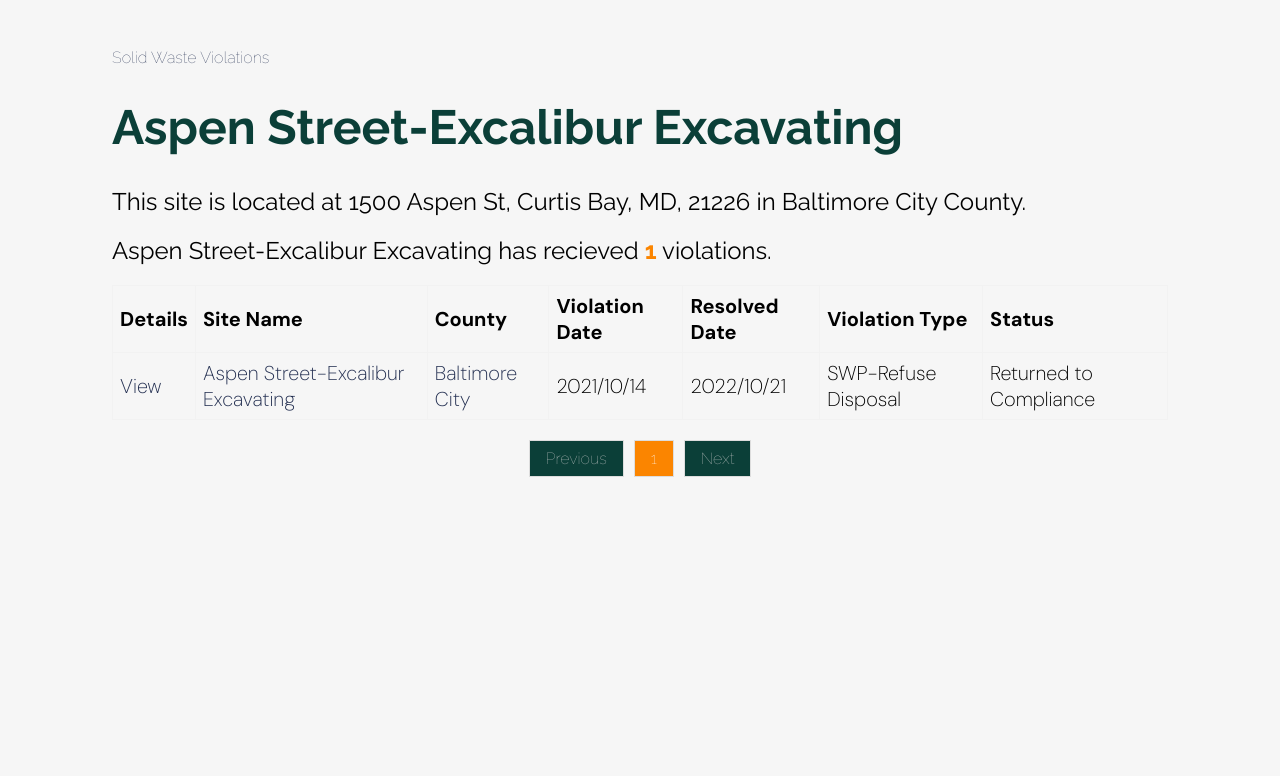
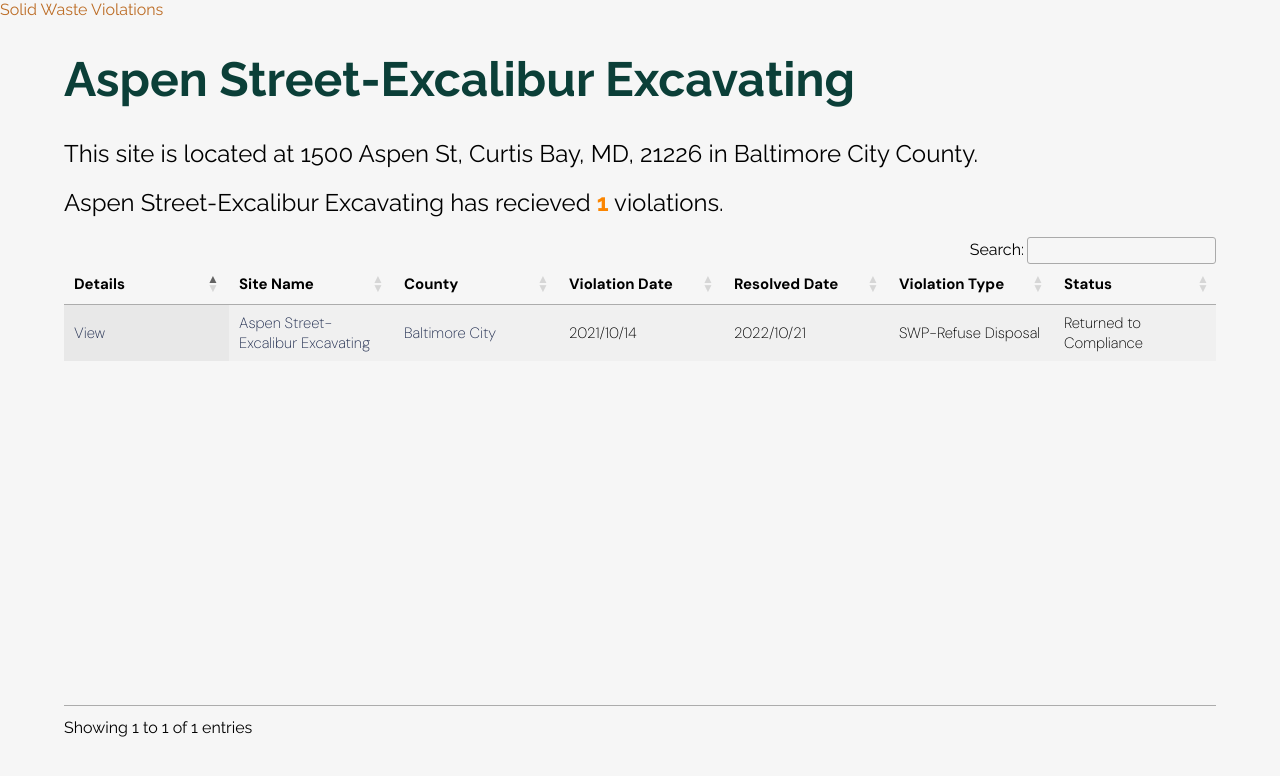
Before and after one commit to amahaja25/solid-waste, a Flask app: page /site/6980 in a window 1280 px wide. Shown: the top 776 px of the page. Run offline with Flask 3, Linux system fonts and the light colour scheme; lists and menus that the app fills with data are empty; some libraries are stand-ins or nearby versions.

Commit message:
workflows + appending new violations

```diff
--- a/app.py
+++ b/app.py
@@ -135,23 +135,15 @@
 
     site_number = Violation.get(Violation.site_no == site_no)
 
-
-    page = request.args.get('page', 1, type=int)
-    page_size = 20
-
     total_violations = (Violation
                         .select()
                         .where(Violation.site_no == site_no)
                         .count())
 
-    total_pages = (total_violations + page_size - 1) // page_size
-
-    start_page = max(page - 2, 1)
-    end_page = min(page + 2, total_pages)
 
     violation_list = Violation.select().where(
         Violation.site_no == site_no
-    ).order_by(Violation.violation_date.desc()).paginate(page, page_size)
+    ).order_by(Violation.violation_date.desc())
 
     site_violation_count = violation_list.count()
 
@@ -162,7 +154,6 @@
     city_state_zip = site_number.city_state_zip,
     violation_list = violation_list,
     site_violation_count = site_violation_count,
-    total_pages=total_pages, current_page=page,start_page=start_page, end_page=end_page
     )
 
 @app.route("/redirect-to-county", methods=["POST"])
@@ -223,10 +214,11 @@
 @app.route("/category/<category_slug>")
 def category(category_slug):
     template = 'category.html'
+
     category = categories[category_slug][0]
+    description = categories_description.get(category_slug)
 
-    page = request.args.get('page', 1, type=int)
-    page_size = 20
+
 
     total_violations = (Violation
                         .select()
@@ -234,23 +226,25 @@
                         .join(County, on=(Violation.county == County.county))
                         .count())
 
-    total_pages = (total_violations + page_size - 1) // page_size
-
-    start_page = max(page - 2, 1)
-    end_page = min(page + 2, total_pages)
 
 
-    violation_list = Violation.select().where(
-        (Violation.media == category)
-    ).join(County, on=(Violation.county == County.county)).order_by(Violation.violation_date.desc()).paginate(page, page_size)
+
+
+    violation_list = (Violation
+                      .select()
+                      .where(Violation.media == category)
+                      .join(County, on=(Violation.county == County.county))
+ )
+
+
 
     hazardous_count = violation_list.count()
 
-    description = categories_description.get(category_slug)
 
 
     return render_template('category.html', violation_list=violation_list, hazardous_count=hazardous_count,
-                           total_pages=total_pages, current_page=page, category=category, description=description, start_page=start_page, end_page=end_page)
+                           description=description, category=category)
+
 
 if __name__ == '__main__':
     app.run(debug=True, use_reloader=True)
--- a/package.json
+++ b/package.json
@@ -1,5 +1,6 @@
 {
   "dependencies": {
+    "jquery": "^3.7.1",
     "playwright": "^1.43.1"
   }
 }
--- a/static/style.css
+++ b/static/style.css
@@ -1,36 +1,28 @@
 table {
-    border-collapse:collapse;
-    margin: 0 0 20px 0;
-    border-width: 0;
-    width: 100%;
-    font-size: 20px;
+    font-size: 15px;
     font-family: 'DM Sans', sans-serif;
     font-weight: 200;
+    table-layout: fixed;
+    margin: auto;
 }
-th {
-    text-align:left;
+
+.container {
+    width: 90%;
+    margin: auto;
+    overflow-x: auto;
 }
 tr, td, th {
     border-color: #f2f2f2;
+    box-sizing: border-box;
 }
 tr:hover {
     background-color: #e1e1e4b4;
 }
 
 body {
-    height: 100%;
-    position: relative;
     margin: 0;
-    display: flex;
-    flex-direction: column;
-    margin: 0 auto;
-    flex: 1 0 auto;
-    display: inline-block;
-    margin-left: 7em;
-    margin-right: 7em;
-    margin-top: 3em;
+    padding: 0;
     font-family: 'Raleway', sans-serif;
-    font-weight: 100;
     background-color: #F6F6F6;
   }
 
@@ -120,35 +112,3 @@
 .btn:hover {
     background-color: #fb8500;
 }
-
-.pagination {
-    list-style: none;
-    display: flex;
-    justify-content: center;
-    padding: 0;
-}
-
-.page-item {
-    margin: 0 5px; /* Space between buttons */
-}
-
-.page-link {
-    display: block;
-    padding: 8px 16px;
-    background-color: #0B3F38;;
-    color: white; /* Blue color similar to the screenshot */
-    border: 1px solid #ddd;
-    text-decoration: none; /* Removes underline from links */
-}
-
-.page-link:hover,
-.page-item.active .page-link {
-    background-color: #fb8500;
-    color: white;
-}
-
-.page-item.disabled .page-link {
-    color: #ccc; /* Light grey for disabled links */
-    cursor: not-allowed;
-    pointer-events: none; /* Prevents clicking on the link */
-}
--- a/templates/site.html
+++ b/templates/site.html
@@ -2,8 +2,11 @@
 <html>
   <head>
     <title>Trips</title>
+    <script src="https://code.jquery.com/jquery-3.7.1.min.js" integrity="sha256-/JqT3SQfawRcv/BIHPThkBvs0OEvtFFmqPF/lYI/Cxo=" crossorigin="anonymous"></script>
+    <link href="https://cdn.datatables.net/v/dt/dt-2.0.7/r-3.0.2/datatables.min.css" rel="stylesheet">
+    <link rel="stylesheet" href="{{ url_for('static', filename='style.css') }}">
+    <script src="https://cdn.datatables.net/v/dt/dt-2.0.7/r-3.0.2/datatables.min.js"></script>
     <link href="https://fonts.googleapis.com/css2?family=DM+Sans:ital,opsz,wght@0,9..40,100..1000;1,9..40,100..1000&family=Raleway:ital,wght@0,100..900;1,100..900&display=swap" rel="stylesheet">
-    <link rel="stylesheet" href="{{ url_for('static', filename='style.css') }}">
   </head>
   <body>
       <nav class="navbar navbar-expand-lg navbar-dark bg-dark">
@@ -14,7 +17,8 @@
           <h1>{{ site_name }}</h1>
           <h2>This site is located at {{ street_address }}, {{ city_state_zip }} in {{ county }} County.</h2>
           <h2>{{ site_name }} has recieved <div class="total">{{ site_violation_count }}</div> violations.</h2>
-          <table border=1 cellpadding=7>
+          <table id="violations" class="display">
+            <thead>
             <tr>
               <th>Details</th>
               <th>Site Name</th>
@@ -24,6 +28,8 @@
               <th>Violation Type</th>
               <th>Status</th>
           </tr>
+        </thead>
+        <tbody>
           {% for violation in violation_list %}
           <tr>
             <td><a href="{{ url_for('detail', id=violation.id) }}">View</a></td>
@@ -33,36 +39,14 @@
             <td>{{ violation.resolved_date if violation.resolved_date not in ['', 'None'] else 'None' }}</td>
             <td>{{ violation.media }}</td>
             <td>{{ violation.status }}</td>
-
-
           </tr>
           {% endfor %}
+        </tbody>
         </table>
-        <nav>
-          <ul class="pagination">
-              <li class="page-item {{ 'disabled' if current_page <= 1 else '' }}">
-                  <a class="page-link" href="?page={{ current_page - 1 }}">Previous</a>
-              </li>
-
-              <!-- Calculate start and end page numbers -->
-              {% set start_page = current_page - 2 if current_page - 2 > 0 else 1 %}
-              {% set end_page = start_page + 4 if start_page + 4 <= total_pages else total_pages %}
-              {% if end_page - start_page < 4 and start_page != 1 %}
-                  {% set start_page = end_page - 4 if end_page - 4 > 0 else 1 %}
-              {% endif %}
-
-              <!-- Generate page number links -->
-              {% for i in range(start_page, end_page + 1) %}
-              <li class="page-item {% if i == current_page %}active{% endif %}">
-                  <a class="page-link" href="?page={{ i }}">{{ i }}</a>
-              </li>
-              {% endfor %}
-
-              <li class="page-item {{ 'disabled' if current_page >= total_pages else '' }}">
-                  <a class="page-link" href="?page={{ current_page + 1 }}">Next</a>
-              </li>
-          </ul>
-      </nav>
+        <script type="text/javascript">
+          let table = new DataTable('#violations', {
+          responsive: true, paging: false, scrollY: 400});
+      </script>
         </div>
       </div>
     </div>
```
Also changed, not shown: scrape.py (+16 -11 lines), templates/category.html (+20 -31 lines), templates/county.html (+18 -31 lines), .github/workflows/scrape.yaml, .github/workflows/test.yaml, package-lock.json, static/solid_waste_violations.csv.
